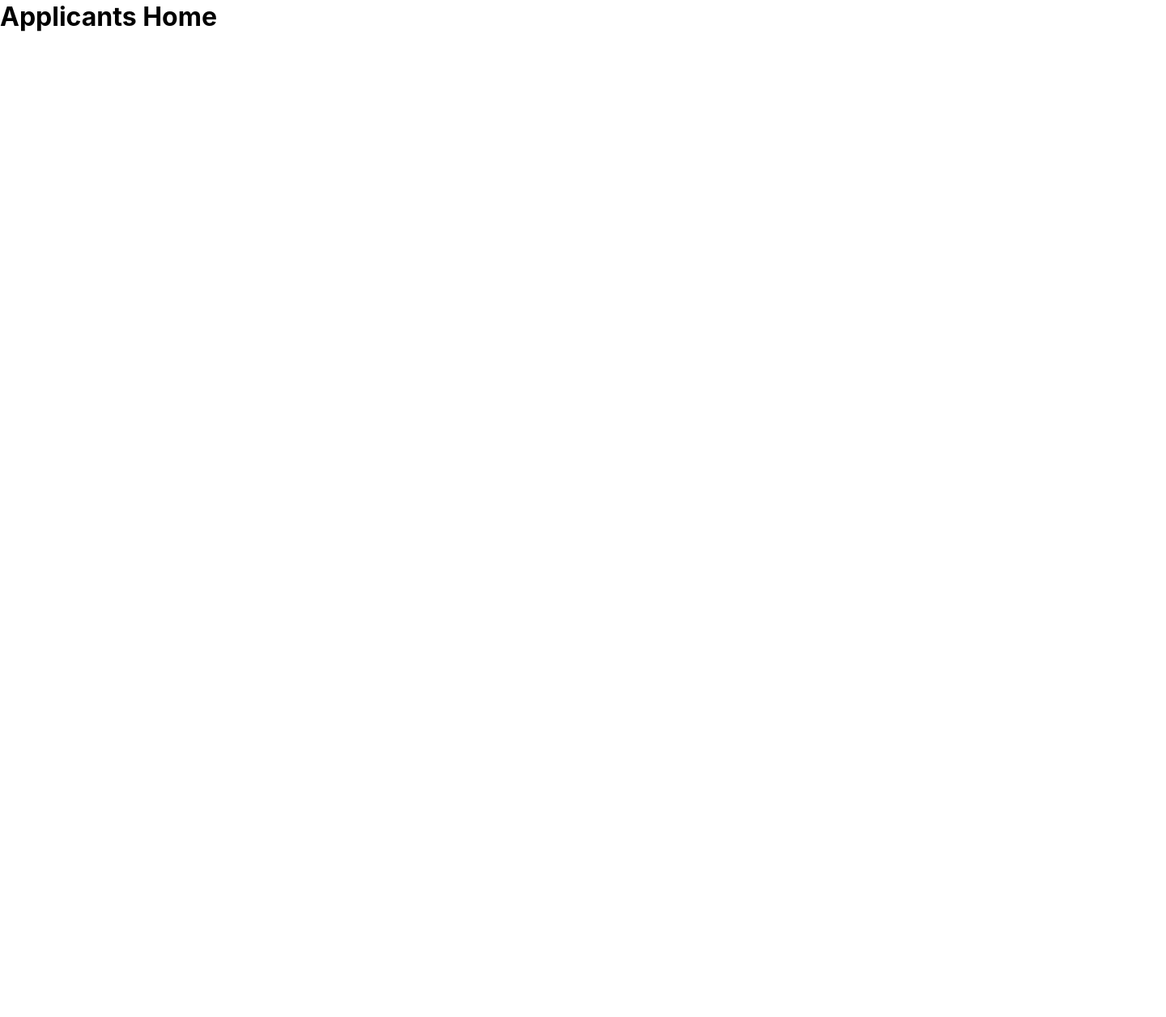
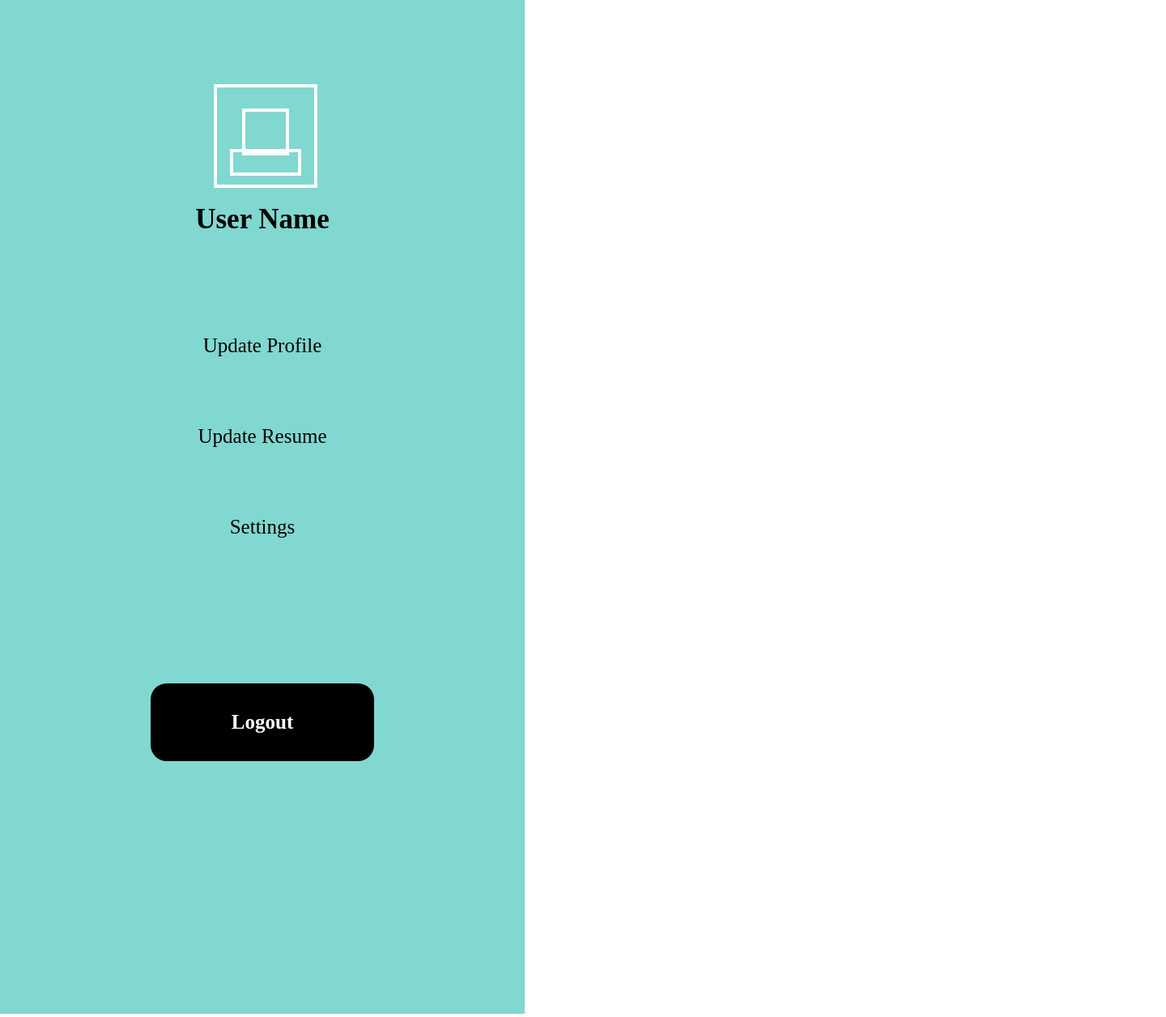
Before and after one commit to tiff178/jobbros, a React (Create React App) app: page /home in a window 1280 px wide. Shown: the part 20-1276 px from the top of the page at 81% size, 1440 px wide, since content can reach past the window. Before the commit the page ends 800 px from the top, so only its background shows below. Built offline with nearby package versions, Linux system fonts and the light colour scheme; no server answers.

Commit message:
home page

```diff
--- a/src/pages/applicants/Home.js
+++ b/src/pages/applicants/Home.js
@@ -1,7 +1,47 @@
+import React from 'react';
+
 function Home() {
   return (
-    <div>
-      <h1>Applicants Home</h1>
+    <div data-layer="Homepage" className="Homepage" style={{width: 1440, height: 1024, justifyContent: 'center', alignItems: 'center', display: 'inline-flex'}}>
+      <div data-layer="Home Page" className="HomePage" style={{width: 1440, height: 1024, position: 'relative', background: 'white', flexDirection: 'column', justifyContent: 'flex-start', alignItems: 'flex-start', display: 'flex'}}>
+        <div data-layer="Frame 37" className="Frame37" style={{justifyContent: 'flex-start', alignItems: 'center', gap: 10, display: 'inline-flex'}}>
+          <div data-layer="Site Bar" className="SiteBar" style={{width: 484, height: 1024, paddingLeft: 82, paddingRight: 82, paddingTop: 124, paddingBottom: 124, background: '#81D8D0', flexDirection: 'column', justifyContent: 'flex-start', alignItems: 'center', gap: 95, display: 'inline-flex'}}>
+            <div data-layer="User Logo" className="UserLogo" style={{height: 214, flexDirection: 'column', justifyContent: 'flex-start', alignItems: 'center', gap: 27, display: 'flex'}}>
+              <div data-layer="UserCircle" className="Usercircle" style={{width: 120, height: 120, position: 'relative'}}>
+                <div data-layer="Vector" className="Vector" style={{width: 120, height: 120, left: 0, top: 0, position: 'absolute', border: '4px white solid'}}></div>
+                <div data-layer="Vector" className="Vector" style={{width: 50, height: 50, left: 35, top: 30, position: 'absolute', border: '4px white solid'}}></div>
+                <div data-layer="Vector" className="Vector" style={{width: 80.25, height: 24.63, left: 19.88, top: 80, position: 'absolute', border: '4px white solid'}}></div>
+              </div>
+              <div data-layer="User Name" className="UserName" style={{alignSelf: 'stretch', height: 67, textAlign: 'center', color: 'black', fontSize: 35, fontFamily: 'Outfit', fontWeight: '700', wordWrap: 'break-word'}}>User Name</div>
+            </div>
+            <div data-layer="Site Bar Text" className="SiteBarText" style={{alignSelf: 'stretch', height: 336, flexDirection: 'column', justifyContent: 'center', alignItems: 'center', display: 'flex'}}>
+              <div data-layer="Update Profile" className="UpdateProfile" style={{alignSelf: 'stretch', height: 112, textAlign: 'center', color: 'black', fontSize: 25, fontFamily: 'Outfit', fontWeight: '500', wordWrap: 'break-word'}}>Update Profile</div>
+              <div data-layer="Update Resume" className="UpdateResume" style={{alignSelf: 'stretch', height: 112, textAlign: 'center', color: 'black', fontSize: 25, fontFamily: 'Outfit', fontWeight: '500', wordWrap: 'break-word'}}>Update Resume</div>
+              <div data-layer="Settings" className="Settings" style={{alignSelf: 'stretch', height: 112, textAlign: 'center', color: 'black', fontSize: 25, fontFamily: 'Outfit', fontWeight: '500', wordWrap: 'break-word'}}>Settings</div>
+            </div>
+            <div data-layer="Logout Button" className="LogoutButton" style={{paddingLeft: 100, paddingRight: 100, paddingTop: 34, paddingBottom: 34, background: 'black', borderRadius: 20, justifyContent: 'center', alignItems: 'center', gap: 10, display: 'inline-flex'}}>
+              <div data-layer="Logout" className="Logout" style={{textAlign: 'center', color: 'white', fontSize: 25, fontFamily: 'Outfit', fontWeight: '700', wordWrap: 'break-word'}}>Logout</div>
+            </div>
+          </div>
+        </div>
+        <div data-layer="notifications_none_24px" className="NotificationsNone24px" style={{width: 71, height: 64, paddingLeft: 11.83, paddingRight: 11.83, paddingTop: 6, paddingBottom: 6, justifyContent: 'center', alignItems: 'center', display: 'inline-flex'}}>
+          <img data-layer="icon/social/notifications_none_24px" className="IconSocialNotificationsNone24px" style={{width: 47.33, height: 52}} src="https://via.placeholder.com/47x52" alt="Notifications" />
+        </div>
+        <div data-layer="Frame 10" className="Frame10" style={{height: 733, flexDirection: 'column', justifyContent: 'flex-start', alignItems: 'flex-start', gap: 101, display: 'inline-flex'}}>
+          <div data-layer="job-search" className="JobSearch" style={{alignSelf: 'stretch', height: 110, paddingLeft: 40, paddingRight: 40, paddingTop: 73, paddingBottom: 73, background: '#D9D9D9', borderRadius: 20, flexDirection: 'column', justifyContent: 'center', alignItems: 'center', gap: 10, display: 'flex'}}>
+            <div data-layer="Job Search" className="JobSearch" style={{textAlign: 'center', color: 'black', fontSize: 35, fontFamily: 'Outfit', fontWeight: '700', wordWrap: 'break-word'}}>Job Search</div>
+          </div>
+          <div data-layer="application-tracking" className="ApplicationTracking" style={{alignSelf: 'stretch', height: 110, paddingLeft: 40, paddingRight: 40, paddingTop: 73, paddingBottom: 73, background: '#D9D9D9', borderRadius: 20, flexDirection: 'column', justifyContent: 'center', alignItems: 'center', gap: 10, display: 'flex'}}>
+            <div data-layer="Application Tracking" className="ApplicationTracking" style={{textAlign: 'center', color: 'black', fontSize: 35, fontFamily: 'Outfit', fontWeight: '700', wordWrap: 'break-word'}}>Application Tracking</div>
+          </div>
+          <div data-layer="saved-jobs" className="SavedJobs" style={{alignSelf: 'stretch', height: 100, paddingLeft: 40, paddingRight: 40, paddingTop: 73, paddingBottom: 73, background: '#D9D9D9', borderRadius: 20, flexDirection: 'column', justifyContent: 'center', alignItems: 'center', gap: 10, display: 'flex'}}>
+            <div data-layer="Saved Jobs" className="SavedJobs" style={{textAlign: 'center', color: 'black', fontSize: 35, fontFamily: 'Outfit', fontWeight: '700', wordWrap: 'break-word'}}>Saved Jobs</div>
+          </div>
+          <div data-layer="resource" className="Resource" style={{alignSelf: 'stretch', height: 110, paddingLeft: 40, paddingRight: 40, paddingTop: 73, paddingBottom: 73, background: '#D9D9D9', borderRadius: 20, flexDirection: 'column', justifyContent: 'center', alignItems: 'center', gap: 10, display: 'flex'}}>
+            <div data-layer="Resource" className="Resource" style={{textAlign: 'center', color: 'black', fontSize: 35, fontFamily: 'Outfit', fontWeight: '700', wordWrap: 'break-word'}}>Resource</div>
+          </div>
+        </div>
+      </div>
     </div>
   );
 }
```
